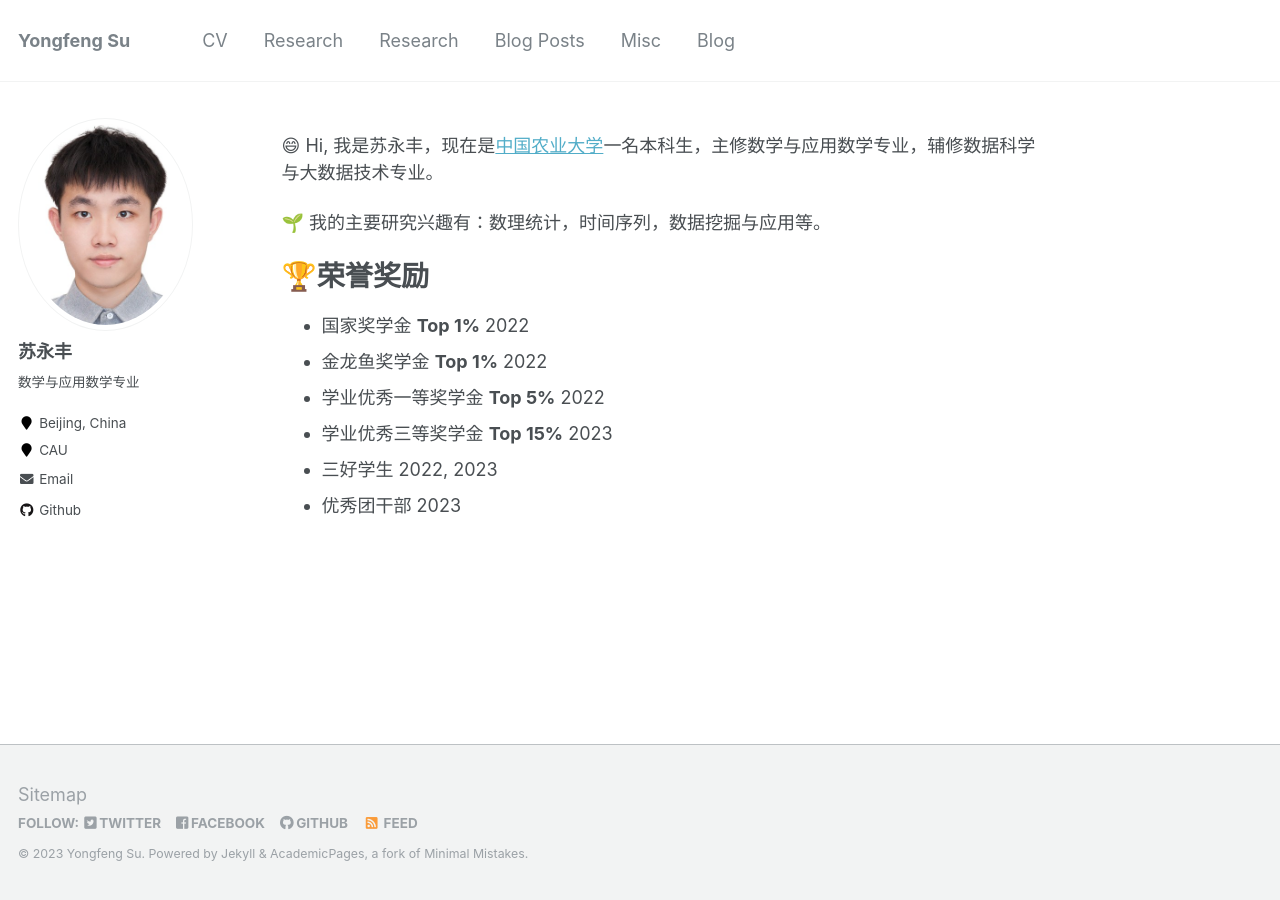
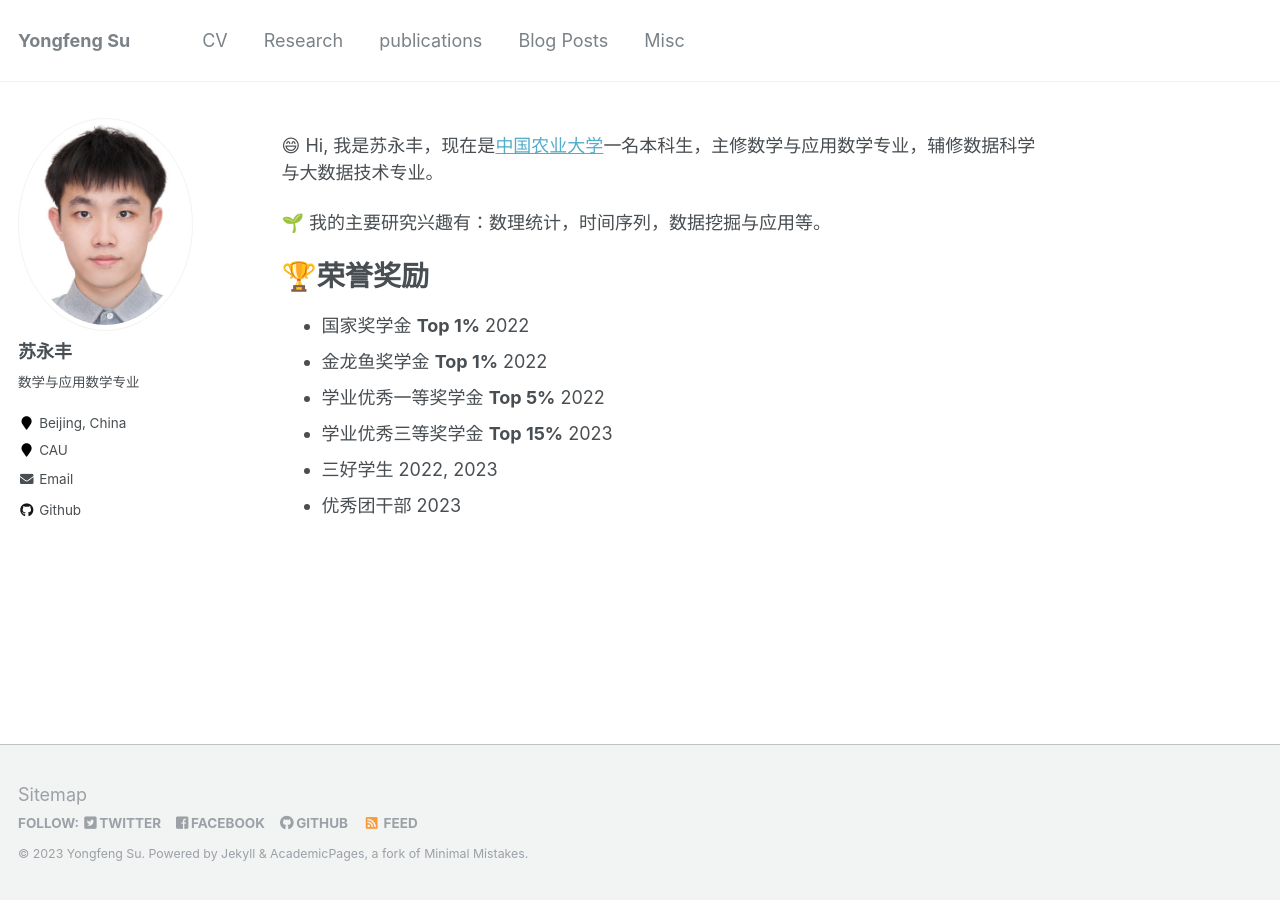
Before and after one commit to CreatBySu/CreatBySu.github.io, a Jekyll site: the page built from _pages/about.md, in a window 1280 px wide. Built offline with Jekyll 4.4.1, drawn with Linux system fonts in a browser that asks for light colours.

Commit message:
Update navigation.yml

```diff
--- a/_data/navigation.yml
+++ b/_data/navigation.yml
@@ -6,14 +6,11 @@ main:
   - title: "Research"
     url: /research/
 
-  - title: "Research"
+  - title: "publications"
     url: /publications/
 
   - title: "Blog Posts"
-    url: /year-archive/
+    url: /Blog/
 
   - title: "Misc"
     url: /misc/
-
-  - title: "Blog"
-    url: /Blog/
```
